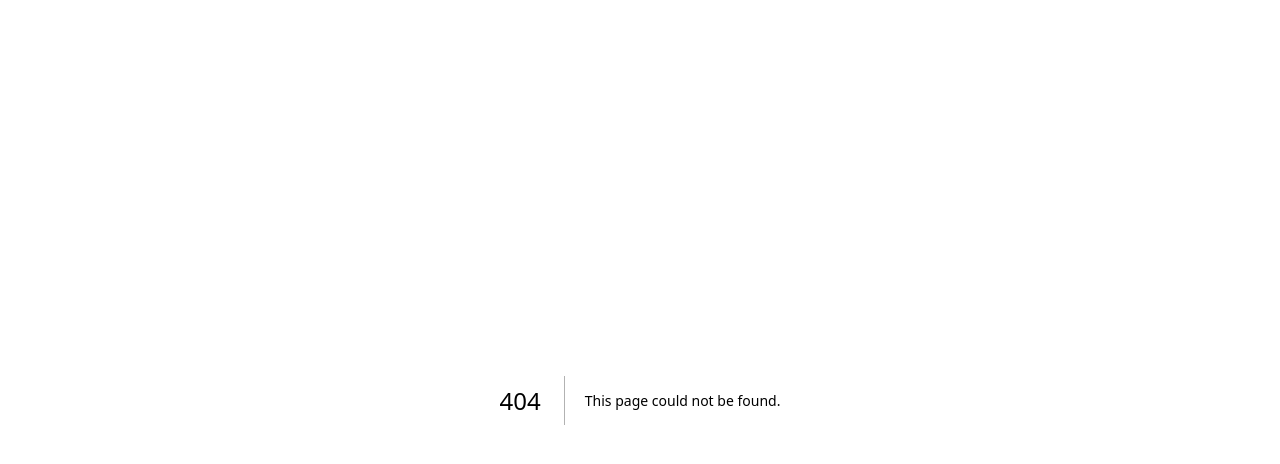
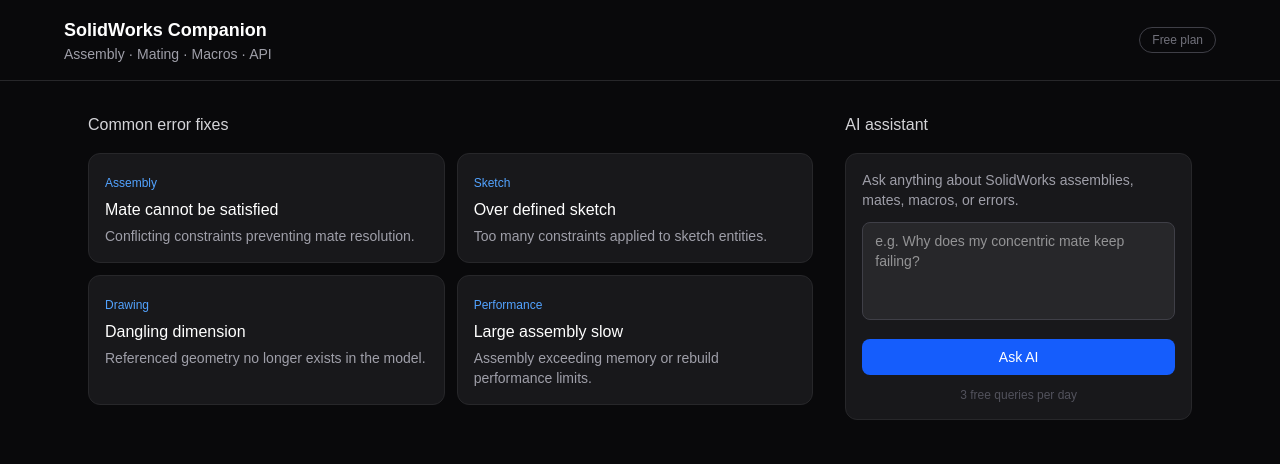
Before and after one commit to Corkesys/corkeapp, a Next.js app: page /dashboard in a window 1280 px wide. Before the commit this address had no page. Shown: the top 464 px of the page. Built offline with nearby package versions, Linux system fonts and the light colour scheme.

Commit message:
add dashboard

```diff
--- /dev/null
+++ b/app/dashboard/page.tsx
@@ -0,0 +1,57 @@
+export default function Dashboard() {
+  return (
+    <div className="min-h-screen bg-zinc-950 text-zinc-100">
+      <header className="border-b border-zinc-800 px-6 py-4">
+        <div className="max-w-6xl mx-auto flex items-center justify-between">
+          <div>
+            <h1 className="text-lg font-semibold text-white">SolidWorks Companion</h1>
+            <p className="text-sm text-zinc-400">Assembly · Mating · Macros · API</p>
+          </div>
+          <span className="text-xs text-zinc-500 border border-zinc-700 rounded-full px-3 py-1">Free plan</span>
+        </div>
+      </header>
+      <main className="max-w-6xl mx-auto px-6 py-8 grid grid-cols-1 lg:grid-cols-3 gap-8">
+        <section className="lg:col-span-2 space-y-4">
+          <h2 className="text-base font-medium text-zinc-300">Common error fixes</h2>
+          <div className="grid sm:grid-cols-2 gap-3">
+            <div className="bg-zinc-900 border border-zinc-800 rounded-xl p-4">
+              <span className="text-xs text-blue-400 font-medium">Assembly</span>
+              <h3 className="text-white font-medium mt-1">Mate cannot be satisfied</h3>
+              <p className="text-zinc-400 text-sm mt-1">Conflicting constraints preventing mate resolution.</p>
+            </div>
+            <div className="bg-zinc-900 border border-zinc-800 rounded-xl p-4">
+              <span className="text-xs text-blue-400 font-medium">Sketch</span>
+              <h3 className="text-white font-medium mt-1">Over defined sketch</h3>
+              <p className="text-zinc-400 text-sm mt-1">Too many constraints applied to sketch entities.</p>
+            </div>
+            <div className="bg-zinc-900 border border-zinc-800 rounded-xl p-4">
+              <span className="text-xs text-blue-400 font-medium">Drawing</span>
+              <h3 className="text-white font-medium mt-1">Dangling dimension</h3>
+              <p className="text-zinc-400 text-sm mt-1">Referenced geometry no longer exists in the model.</p>
+            </div>
+            <div className="bg-zinc-900 border border-zinc-800 rounded-xl p-4">
+              <span className="text-xs text-blue-400 font-medium">Performance</span>
+              <h3 className="text-white font-medium mt-1">Large assembly slow</h3>
+              <p className="text-zinc-400 text-sm mt-1">Assembly exceeding memory or rebuild performance limits.</p>
+            </div>
+          </div>
+        </section>
+        <section className="space-y-4">
+          <h2 className="text-base font-medium text-zinc-300">AI assistant</h2>
+          <div className="bg-zinc-900 border border-zinc-800 rounded-xl p-4 space-y-3">
+            <p className="text-zinc-400 text-sm">Ask anything about SolidWorks assemblies, mates, macros, or errors.</p>
+            <textarea
+              className="w-full bg-zinc-800 border border-zinc-700 rounded-lg px-3 py-2 text-sm text-white resize-none focus:outline-none focus:border-blue-500"
+              rows={4}
+              placeholder="e.g. Why does my concentric mate keep failing?"
+            />
+            <button className="w-full bg-blue-600 hover:bg-blue-500 text-white text-sm font-medium py-2 rounded-lg">
+              Ask AI
+            </button>
+            <p className="text-zinc-600 text-xs text-center">3 free queries per day</p>
+          </div>
+        </section>
+      </main>
+    </div>
+  );
+}
```
